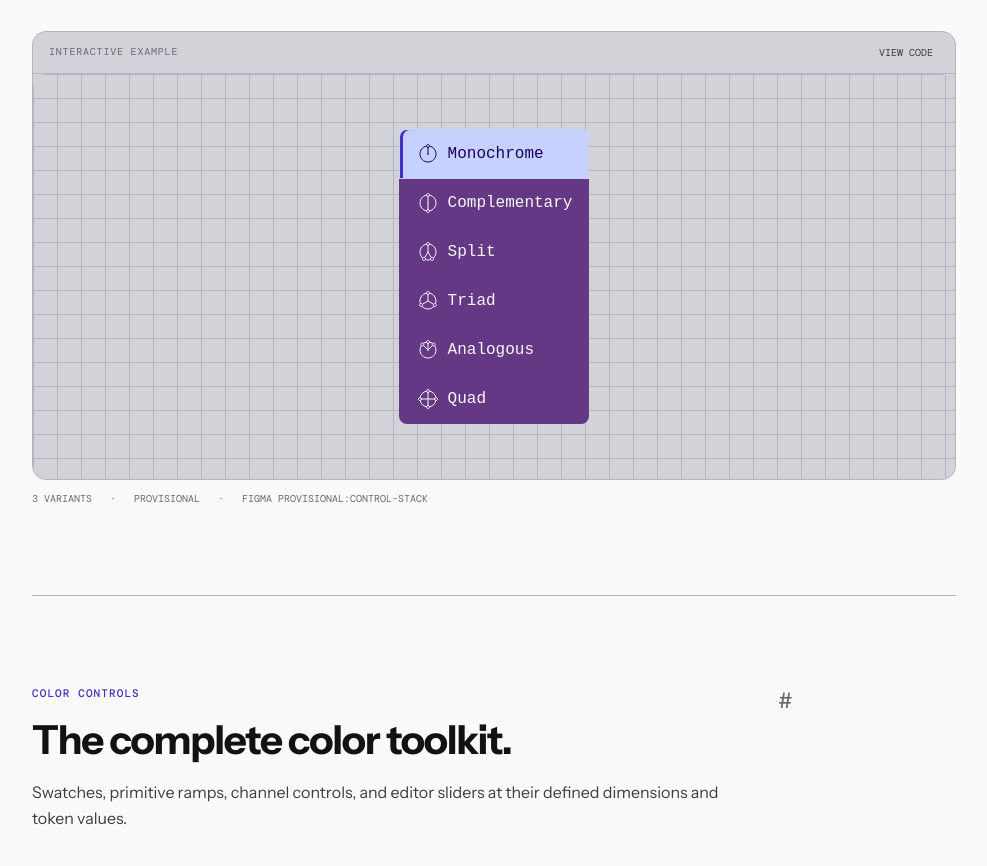
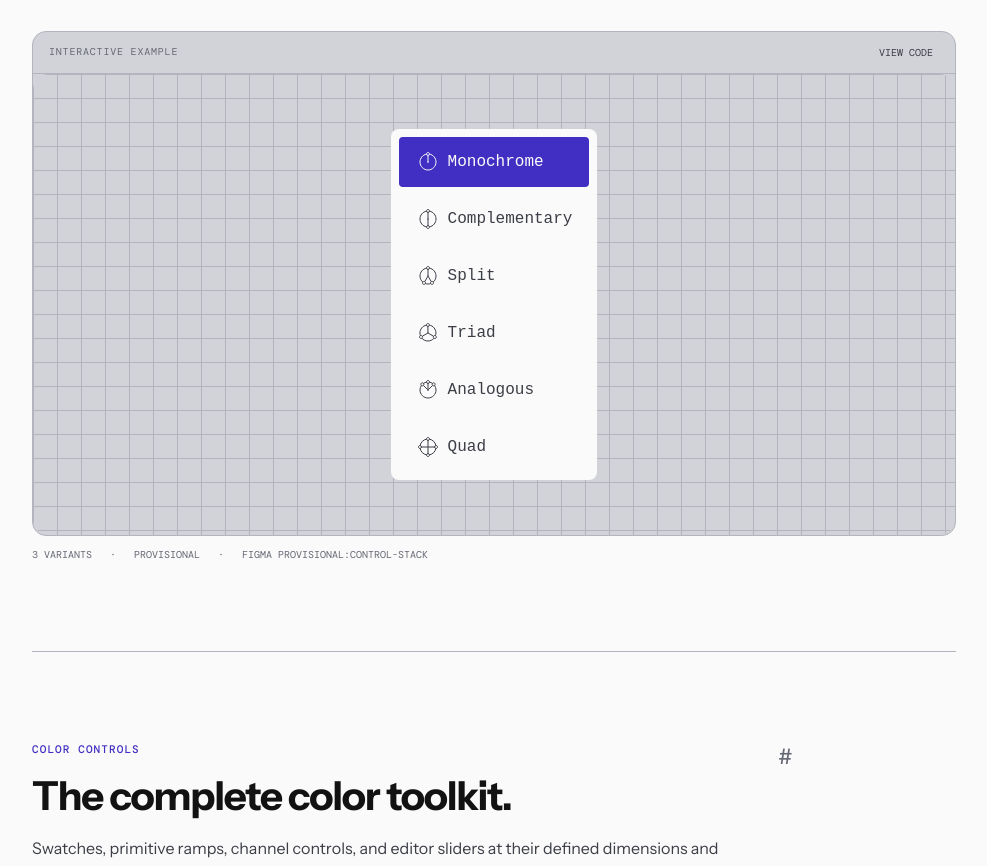
Before and after one commit to XileHorizon/UIFormaKit, a React (Vite) app: page / in a window 1280 px wide. Shown: the part 10880-11746 px from the top of the page, without its empty margins (276-1263 px from the left). Built offline with nearby package versions, Linux system fonts and the light colour scheme.

Commit message:
stack color fixes

```diff
--- a/src/App.tsx
+++ b/src/App.tsx
@@ -733,12 +733,12 @@ export default function App() {
             onValueChange={setHarmony}
             className="harmony-stack"
             items={[
-              { value: "monochrome", label: "Monochrome", buttonProps: { appearance: "tertiary", leadingIcon: <HarmonyMonochrome /> } },
-              { value: "complementary", label: "Complementary", buttonProps: { appearance: "tertiary", leadingIcon: <HarmonyComplementary /> } },
-              { value: "split", label: "Split", buttonProps: { appearance: "tertiary", leadingIcon: <HarmonySplit /> } },
-              { value: "triad", label: "Triad", buttonProps: { appearance: "tertiary", leadingIcon: <HarmonyTriad /> } },
-              { value: "analogous", label: "Analogous", buttonProps: { appearance: "tertiary", leadingIcon: <HarmonyAnalogous /> } },
-              { value: "quad", label: "Quad", buttonProps: { appearance: "tertiary", leadingIcon: <HarmonyQuad /> } },
+              { value: "monochrome", label: "Monochrome",  buttonProps: { appearance: "surface", shape: "square", leadingIcon: <HarmonyMonochrome /> } },
+              { value: "complementary", label: "Complementary", buttonProps: { appearance: "surface", shape: "square", leadingIcon: <HarmonyComplementary /> } },
+              { value: "split", label: "Split", buttonProps: { appearance: "surface", shape: "square", leadingIcon: <HarmonySplit /> } },
+              { value: "triad", label: "Triad", buttonProps: { appearance: "surface", shape: "square", leadingIcon: <HarmonyTriad /> } },
+              { value: "analogous", label: "Analogous", buttonProps: { appearance: "surface", shape: "square", leadingIcon: <HarmonyAnalogous /> } },
+              { value: "quad", label: "Quad", buttonProps: { appearance: "surface", shape: "square", leadingIcon: <HarmonyQuad /> } },
             ]}
           />
         </Example>
--- a/src/ui/form-controls.css
+++ b/src/ui/form-controls.css
@@ -43,24 +43,36 @@
   display: inline-flex;
   flex-direction: column;
   align-items: stretch;
-  gap: 0;
+  gap: var(--uf-space-2);
   color: var(--uf-color-text-secondary);
   font: 400 14px/1.3 var(--uf-font-body);
+  background: var(--uf-color-background-page);
+  padding: var(--uf-space-2);
+  border-radius: var(--uf-radius-md);
+
 }
 .uf-control-stack > .uf-button {
   width: 100%;
   justify-content: flex-start;
-  border-radius: 0;
+}
+.uf-control-stack > .uf-button--surface {
+  width: 100%;
+  justify-content: flex-start;
+  border-color: transparent;
+}
+.uf-control-stack > .uf-button[data-state="checked"] {
+  width: 100%;
+  justify-content: flex-start;
+  border-color: transparent;
+  background: var(--uf-color-action-primary);
+  color: var(--uf-color-background-page);
 }
 .uf-control-stack > .uf-button + .uf-button { margin-top: -1px; }
-.uf-control-stack > .uf-button:first-child { border-radius: var(--uf-radius-md) var(--uf-radius-md) 0 0; }
-.uf-control-stack > .uf-button:last-child { border-radius: 0 0 var(--uf-radius-md) var(--uf-radius-md); }
 .uf-control-stack > .uf-button:only-child { border-radius: var(--uf-radius-md); }
 .uf-control-stack > .uf-button[data-state="checked"] {
   z-index: 1;
-  color: var(--uf-color-action-primary-text);
-  background: var(--uf-color-action-primary-subtle);
-  box-shadow: inset 3px 0 0 var(--uf-color-action-primary-default);
+  background: var(--uf-color-action-primary-default);
+  color: var(--uf-color-background-page);
 }
 .uf-control-stack svg { color: currentColor; }
 .uf-control-stack svg path { stroke: currentColor; }
```
